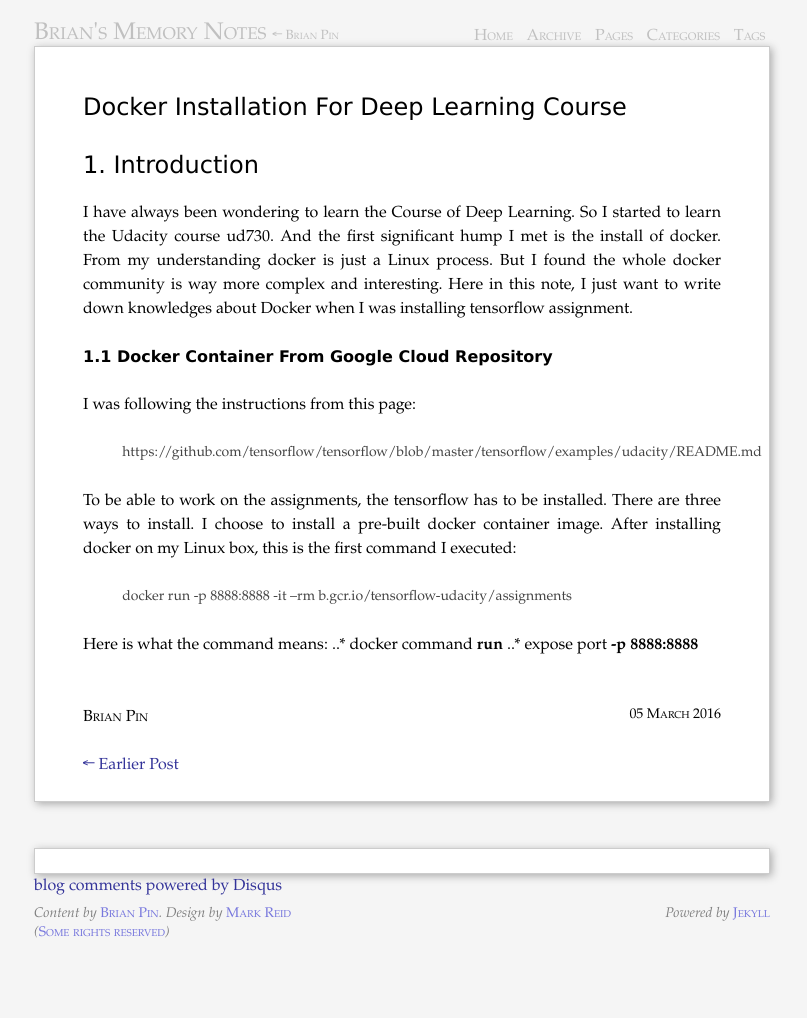
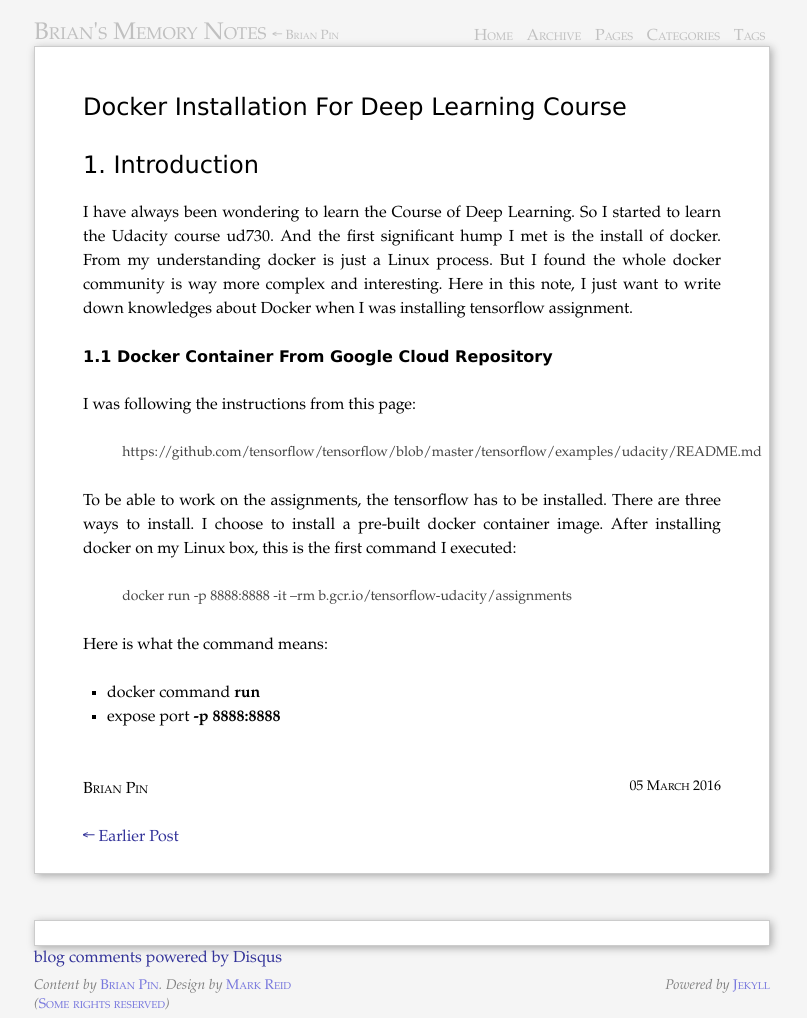
Before and after one commit to BrianPin/brianpin.github.io, a Jekyll site: the page built from _posts/2016-03-05-docker-note-for-udacity-deep-learning-course.markdown, in a window 1280 px wide. Shown: the whole page, without its empty margins (238-1045 px from the left). Built offline with Jekyll 4.4.1, drawn with Linux system fonts in a browser that asks for light colours; Markdown is read by kramdown in place of the engine named in the settings; comment, search, counter and statistics services are not loaded; before the commit the page ends 946 px from its top, so only the background shows below that.

```diff
--- a/_posts/2016-03-05-docker-note-for-udacity-deep-learning-course.markdown
+++ b/_posts/2016-03-05-docker-note-for-udacity-deep-learning-course.markdown
@@ -23,5 +23,5 @@ After installing docker on my Linux box, this is the first command I executed:
 > docker run -p 8888:8888 -it --rm b.gcr.io/tensorflow-udacity/assignments
 
 Here is what the command means:
-..* docker command **run**
-..* expose port **-p 8888:8888**
+  * docker command **run**
+  * expose port **-p 8888:8888**
```
